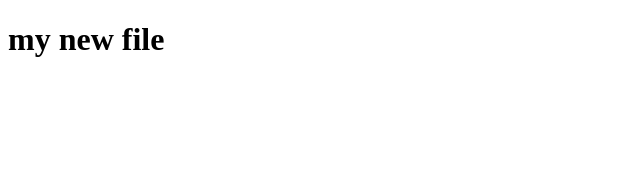
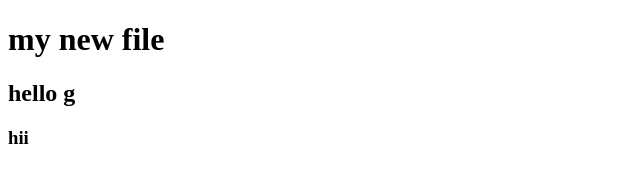
Before and after one commit to pranali23/myproject1, a plain HTML site: page new.html in a window 1280 px wide. Shown: the whole page, without its empty margins (0-640 px from the left). Drawn offline with Linux system fonts and the light colour scheme.

Commit message:
added new

```diff
--- a/new.html
+++ b/new.html
@@ -7,5 +7,7 @@
 </head>
 <body>
     <h1>my new file</h1>
+    <h2>hello g</h2>
+    <h3>hii</h3>
 </body>
 </html>
```
